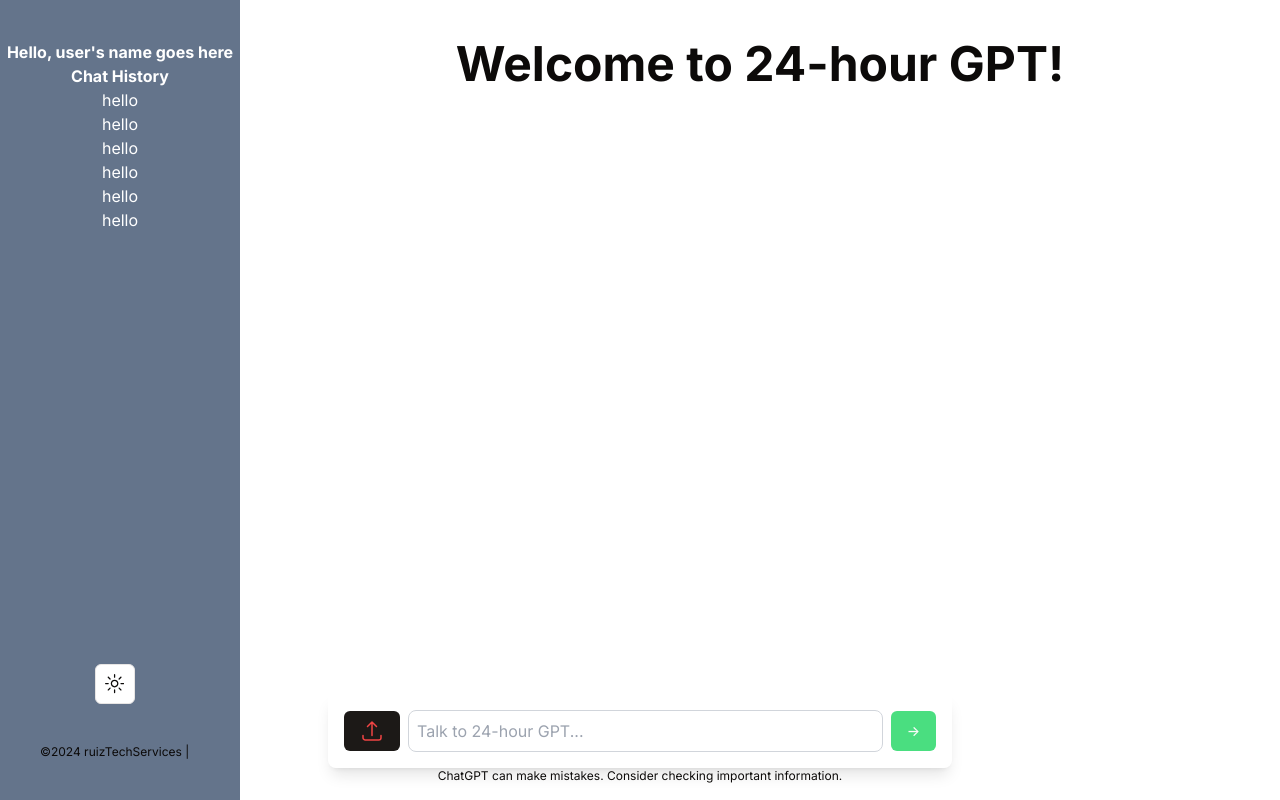
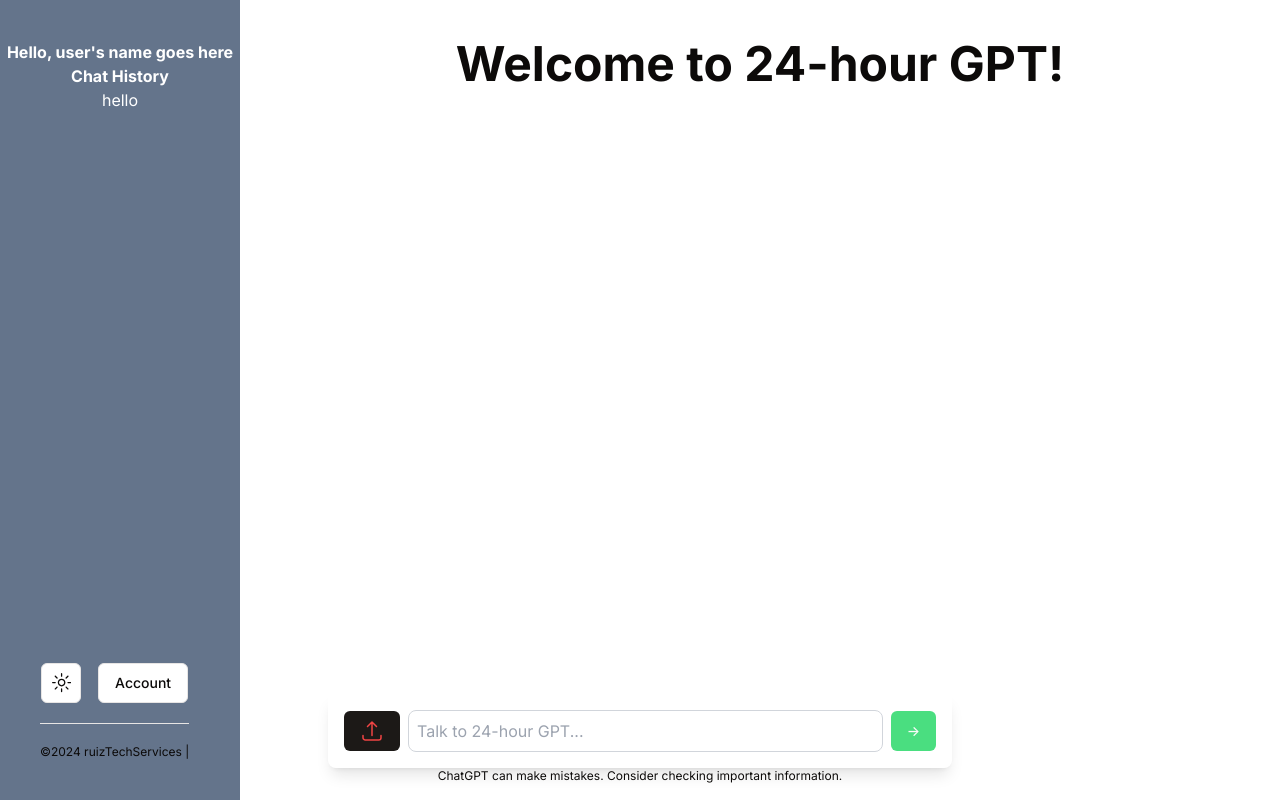
Before and after one commit to ruizTechServices/24hourgpt, a Next.js app: page / in a window 1280 px wide. Built offline with nearby package versions, Linux system fonts and the light colour scheme.

Commit message:
refactored the front end code and added sign-in and sign-up pages

```diff
--- a/package.json
+++ b/package.json
@@ -10,6 +10,7 @@
   },
   "dependencies": {
     "@chakra-ui/react": "^2.8.2",
+    "@clerk/nextjs": "^4.29.5",
     "@emotion/react": "^11.11.3",
     "@emotion/styled": "^11.11.0",
     "@fortawesome/fontawesome-svg-core": "^6.5.1",
@@ -27,6 +28,7 @@
     "@radix-ui/react-separator": "^1.0.3",
     "@radix-ui/react-slot": "^1.0.2",
     "@vercel/analytics": "^1.1.2",
+    "@vercel/kv": "^1.0.1",
     "@vercel/speed-insights": "^1.0.9",
     "ai": "^2.2.31",
     "babel-plugin-macros": "^3.1.0",
@@ -45,7 +47,8 @@
     "react-day-picker": "^8.10.0",
     "react-dom": "^18",
     "tailwind-merge": "^2.2.1",
-    "tailwindcss-animate": "^1.0.7"
+    "tailwindcss-animate": "^1.0.7",
+    "vercel": "^33.4.1"
   },
   "devDependencies": {
     "@types/node": "^20",
--- a/src/app/layout.tsx
+++ b/src/app/layout.tsx
@@ -7,6 +7,7 @@ import "@fortawesome/fontawesome-svg-core/styles.css";
 import { config } from "@fortawesome/fontawesome-svg-core";
 config.autoAddCss = false;
 import { Analytics } from '@vercel/analytics/react';
+import { ClerkProvider } from '@clerk/nextjs';
 
 const inter = Inter({ subsets: ["latin"] });
 
@@ -28,7 +29,9 @@ export default function RootLayout({
           enableSystem
           disableTransitionOnChange
         >
+          <ClerkProvider>
           {children}
+          </ClerkProvider>
           <Analytics />
           <SpeedInsights />
         </ThemeProvider>
--- a/src/app/page.tsx
+++ b/src/app/page.tsx
@@ -1,80 +1,22 @@
-'use client';
-
-import { Button } from '@/components/ui/button';
-import PricingTable from "@/components/gptPricingTable";
-import { ScrollArea } from "@/components/ui/scroll-area"
+"use client";
+import React from 'react';
+import SideNav from '@/components/sideNav';
+import ChatArea from '@/components/chatArea';
 import { useChat } from 'ai/react';
-import GPTLogo from '@/components/GPTLogo';
-import SideNav from '@/components/sideNav';
 
 export default function Home() {
   const { messages, input, handleInputChange, handleSubmit } = useChat();
-
   let name = "user's name goes here";
-
 
   return (
     <div className="container-fluid mx-auto flex h-full">
       <SideNav name={name} />
-
-      <ScrollArea className="container mx-auto h-screen">
-        <div className="flex flex-col items-center">
-          {messages.length === 0 && (
-            <h1 className="lg:text-5xl md:text-4xl sm:text-2xl sm:m-10 font-bold m-5">
-              Welcome to 24-hour GPT!
-            </h1>
-          )}
-        </div>
-        <div className="pt-4 pb-32 h-auto">
-          {messages.map((message) => (
-            <div
-              key={message.id}
-              className={`border-t ${message.role === "assistant"
-                ? "bg-white text-black"
-                : "bg-black text-white"
-                } ${message.role === "user"
-                  ? "bg-black text-white"
-                  : "bg-white text-black"
-                }`}
-            >
-              <div className='max-w-3xl mx-auto py-6 flex'>
-                {message.role === "assistant" && (
-                  <div className="w-10 h-10 rounded-full flex justify-center items-center mr-3">
-                    <GPTLogo />
-                  </div>
-                )}
-                <span className='ml-3 '>{message.content}</span>
-              </div>
-            </div>
-          ))}
-        </div>
-        <div className="fixed inset-x-0 bottom-0 z-30 p-4 justify-center">
-          <form
-            className="flex flex-row items-center justify-center w-1/2 mx-auto space-x-2 shadow-lg rounded-lg p-4"
-            onSubmit={handleSubmit}
-          >
-            <Button className='text-red-500'>
-              <svg xmlns="http://www.w3.org/2000/svg" fill="none" viewBox="0 0 24 24" strokeWidth={1.5} stroke="currentColor" className="w-6 h-6">
-                <path strokeLinecap="round" strokeLinejoin="round" d="M3 16.5v2.25A2.25 2.25 0 0 0 5.25 21h13.5A2.25 2.25 0 0 0 21 18.75V16.5m-13.5-9L12 3m0 0 4.5 4.5M12 3v13.5" />
-              </svg>
-            </Button>
-            <input
-              value={input}
-              type="text"
-              onChange={handleInputChange}
-              className="flex-1 p-2 border border-gray-300 rounded-lg"
-              placeholder="Talk to 24-hour GPT..."
-            />
-            <Button className="bg-green-400">{'->'}</Button>
-          </form>
-          <div className="flex flex-col items-center justify-center w-1/2 mx-auto">
-          {messages.length === 0 && (
-            <p className='md:text-xs text-[12px] text-center'>ChatGPT can make mistakes. Consider checking important information.</p>
-            )}
-          </div>
-        </div>
-
-      </ScrollArea>
+      <ChatArea
+        messages={messages}
+        input={input}
+        handleInputChange={handleInputChange}
+        handleSubmit={handleSubmit}
+      />
     </div>
   );
 }
--- /dev/null
+++ b/src/app/sign-in/[[...sign-in]]/page.tsx
@@ -0,0 +1,13 @@
+import React from 'react';
+// import { SignIn } from '@clerk/nextjs';
+
+const SignInPage = () => {
+  return (
+    <div className="container mx-auto flex justify-center items-center h-screen p-20">
+        <h1>This is the signin page</h1>
+            {/* <SignIn /> */}
+        </div>
+  )
+}
+
+export default SignInPage
--- /dev/null
+++ b/src/components/chatArea.tsx
@@ -0,0 +1,89 @@
+"use client";
+import React from 'react';
+import { Button } from '@/components/ui/button';
+import { ScrollArea } from "@/components/ui/scroll-area";
+import GPTLogo from '@/components/GPTLogo';
+
+// Define a type for the message
+type Message = {
+    id: string;
+    content: string;
+    role: 'user' | 'assistant';
+  };
+
+  // Define a type for the props
+  interface ChatAreaProps {
+    messages: Message[];
+    input: string;
+    handleInputChange: (event: React.ChangeEvent<HTMLInputElement>) => void;
+    handleSubmit: (event: React.FormEvent<HTMLFormElement>) => void;
+  }
+
+const ChatArea: React.FC<ChatAreaProps> = ({
+  messages,
+  input,
+  handleInputChange,
+  handleSubmit
+}) => {
+  return (
+    <ScrollArea className="container mx-auto h-screen">
+      <div className="flex flex-col items-center">
+        {messages.length === 0 && (
+          <h1 className="lg:text-5xl md:text-4xl sm:text-2xl sm:m-10 font-bold m-5">
+            Welcome to 24-hour GPT!
+          </h1>
+        )}
+      </div>
+      <div className="pt-4 pb-32 h-auto">
+        {messages.map((message: Message) => (
+          <div
+            key={message.id}
+            className={`border-t ${message.role === "assistant"
+              ? "bg-white text-black"
+              : "bg-black text-white"
+              } ${message.role === "user"
+                ? "bg-black text-white"
+                : "bg-white text-black"
+              }`}
+          >
+            <div className='max-w-3xl mx-auto py-6 flex'>
+              {message.role === "assistant" && (
+                <div className="w-10 h-10 rounded-full flex justify-center items-center mr-3">
+                  <GPTLogo />
+                </div>
+              )}
+              <span className='ml-3 '>{message.content}</span>
+            </div>
+          </div>
+        ))}
+      </div>
+      <div className="fixed inset-x-0 bottom-0 z-30 p-4 justify-center">
+        <form
+          className="flex flex-row items-center justify-center w-1/2 mx-auto space-x-2 shadow-lg rounded-lg p-4"
+          onSubmit={handleSubmit}
+        >
+          <Button className='text-red-500'>
+            <svg xmlns="http://www.w3.org/2000/svg" fill="none" viewBox="0 0 24 24" strokeWidth={1.5} stroke="currentColor" className="w-6 h-6">
+              <path strokeLinecap="round" strokeLinejoin="round" d="M3 16.5v2.25A2.25 2.25 0 0 0 5.25 21h13.5A2.25 2.25 0 0 0 21 18.75V16.5m-13.5-9L12 3m0 0 4.5 4.5M12 3v13.5" />
+            </svg>
+          </Button>
+          <input
+            value={input}
+            type="text"
+            onChange={handleInputChange}
+            className="flex-1 p-2 border border-gray-300 rounded-lg"
+            placeholder="Talk to 24-hour GPT..."
+          />
+          <Button className="bg-green-400">{'->'}</Button>
+        </form>
+        <div className="flex flex-col items-center justify-center w-1/2 mx-auto">
+          {messages.length === 0 && (
+            <p className='md:text-xs text-[12px] text-center'>ChatGPT can make mistakes. Consider checking important information.</p>
+          )}
+        </div>
+      </div>
+    </ScrollArea>
+  );
+};
+
+export default ChatArea;
--- a/src/components/sideNav.tsx
+++ b/src/components/sideNav.tsx
@@ -1,8 +1,19 @@
 import React, { useState } from 'react';
 import { ModeToggle } from './mode-toggle';
-import { Separator } from '@radix-ui/react-dropdown-menu';
+import { Separator } from '@/components/ui/separator';
 import { ScrollArea } from "@/components/ui/scroll-area";
-
+import { Button } from "@/components/ui/button";
+import {
+    DropdownMenu,
+    DropdownMenuContent,
+    DropdownMenuLabel,
+    DropdownMenuRadioGroup,
+    DropdownMenuRadioItem,
+    DropdownMenuSeparator,
+    DropdownMenuTrigger,
+} from "@/components/ui/dropdown-menu";
+import Link from 'next/link';
+// import { auth } from '@clerk/nextjs';
 
 type SideNavProps = {
     name: string;
@@ -10,6 +21,8 @@ type SideNavProps = {
 
 const SideNav: React.FC<SideNavProps> = ({ name }) => {
     const [isOpen, setIsOpen] = useState<boolean>(false);
+    // const { userId } = auth();
+    // console.log(userId);
 
     const toggleMenu = () => setIsOpen(!isOpen);
 
@@ -34,34 +47,31 @@ const SideNav: React.FC<SideNavProps> = ({ name }) => {
                     <ScrollArea className="max-h-[150px] max-w-[50px] text-white dark:text-black">
                         {/* Placeholder for chat history. You might want to map through your chat history state here. */}
                         <h5>hello</h5>
-                        <h5>hello</h5>
-                        <h5>hello</h5>
-                        <h5>hello</h5>
-                        <h5>hello</h5>
-                        <h5>hello</h5>
-                        <h5>hello</h5>
-                        <h5>hello</h5>
-                        <h5>hello</h5>
-                        <h5>hello</h5>
-                        <h5>hello</h5>
-                        <h5>hello</h5>
-                        <h5>hello</h5>
-                        <h5>hello</h5>
-                        <h5>hello</h5>
-                        <h5>hello</h5>
-                        <h5>hello</h5>
-                        <h5>hello</h5>
-                        <h5>hello</h5>
-                        <h5>hello</h5>
-                        <h5>hello</h5>
-                        <h5>hello</h5>
-                        <h5>hello</h5>
-                        <h5>hello</h5>
                     </ScrollArea>
                 </div>
                 <div className="absolute left-10 flex flex-col items-center text-center bottom-10 mt-20">
-                    <ModeToggle />
-                    <Separator className="mt-10" />
+                    <div className="flex flex-row items-center justify-center space-x-2">
+                        <ModeToggle />
+                        <Separator orientation="vertical" className='text-white' />
+                        <DropdownMenu>
+                            <DropdownMenuTrigger asChild>
+                                <Button variant="outline">Account</Button>
+                            </DropdownMenuTrigger>
+                            <DropdownMenuContent className="w-56">
+                                <DropdownMenuLabel>24 Hour GPT</DropdownMenuLabel>
+                                <DropdownMenuSeparator />
+                                <DropdownMenuRadioGroup>
+                                    <DropdownMenuRadioItem className='' value={''}><Link href={'/sign-in'}>Sign-in</Link></DropdownMenuRadioItem>
+                                    <DropdownMenuRadioItem className='' value={''}><Link href={'/sign-up'}>Sign-up</Link></DropdownMenuRadioItem>
+                                    <DropdownMenuRadioItem className='hidden' value={''}>Sign-out</DropdownMenuRadioItem>
+                                </DropdownMenuRadioGroup>
+                            </DropdownMenuContent>
+                        </DropdownMenu>
+                    </div>
+
+            <Separator
+              orientation="horizontal"
+              className="text-black dark:text-white m-5"/>
                     <span className='text-xs'>©2024 ruizTechServices <span className="blink">|</span></span>
                 </div>
             </div>
--- /dev/null
+++ b/src/middleware.ts
@@ -0,0 +1,9 @@
+import { authMiddleware } from "@clerk/nextjs";
+
+export default authMiddleware({
+  publicRoutes: ["/"],
+});
+
+export const config = {
+  matcher: ["/((?!.+\\.[\\w]+$|_next).*)", "/", "/(api|trpc)(.*)"],
+};
```
Also changed, not shown: src/app/api/chat/route.ts (+7 -1 lines), src/app/sign-up/[[...sign-up]]/page.tsx (added, +14 -0 lines), 1 other file (tests, documents, lock files or other folders).
